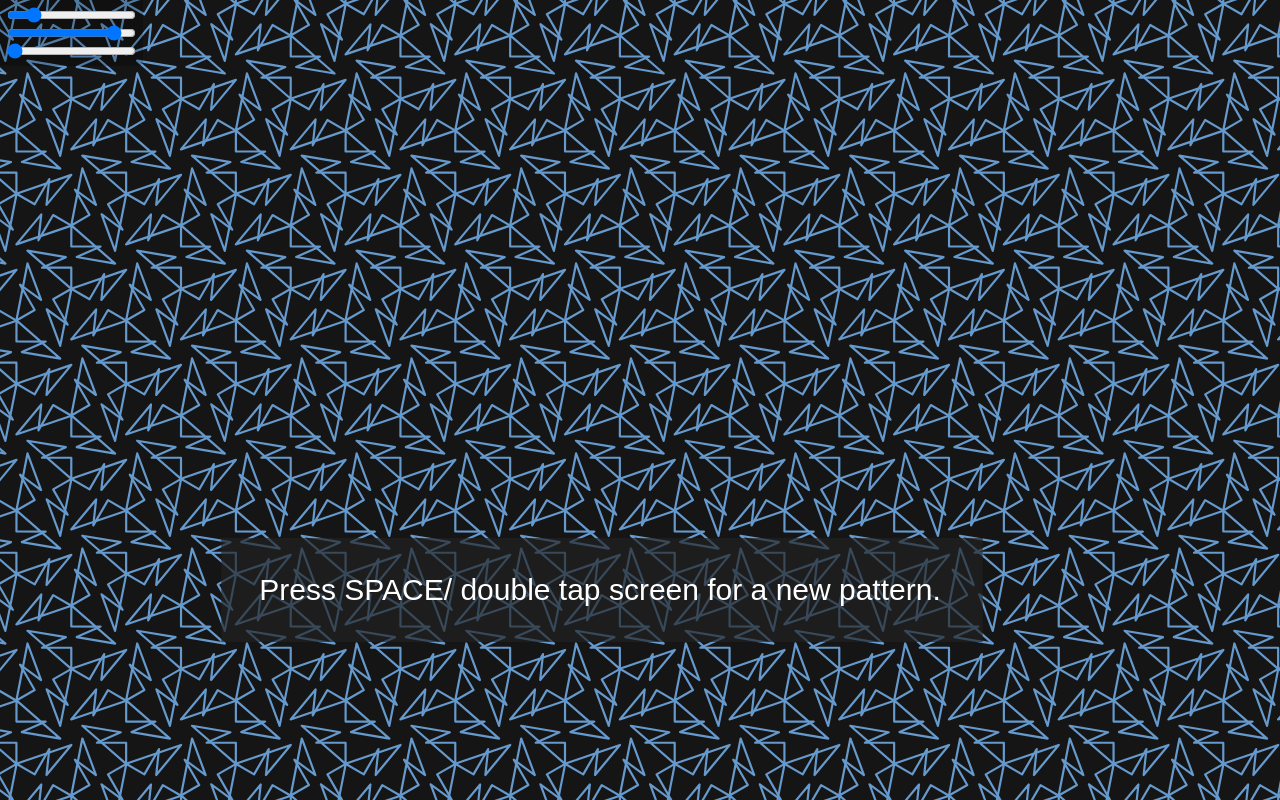
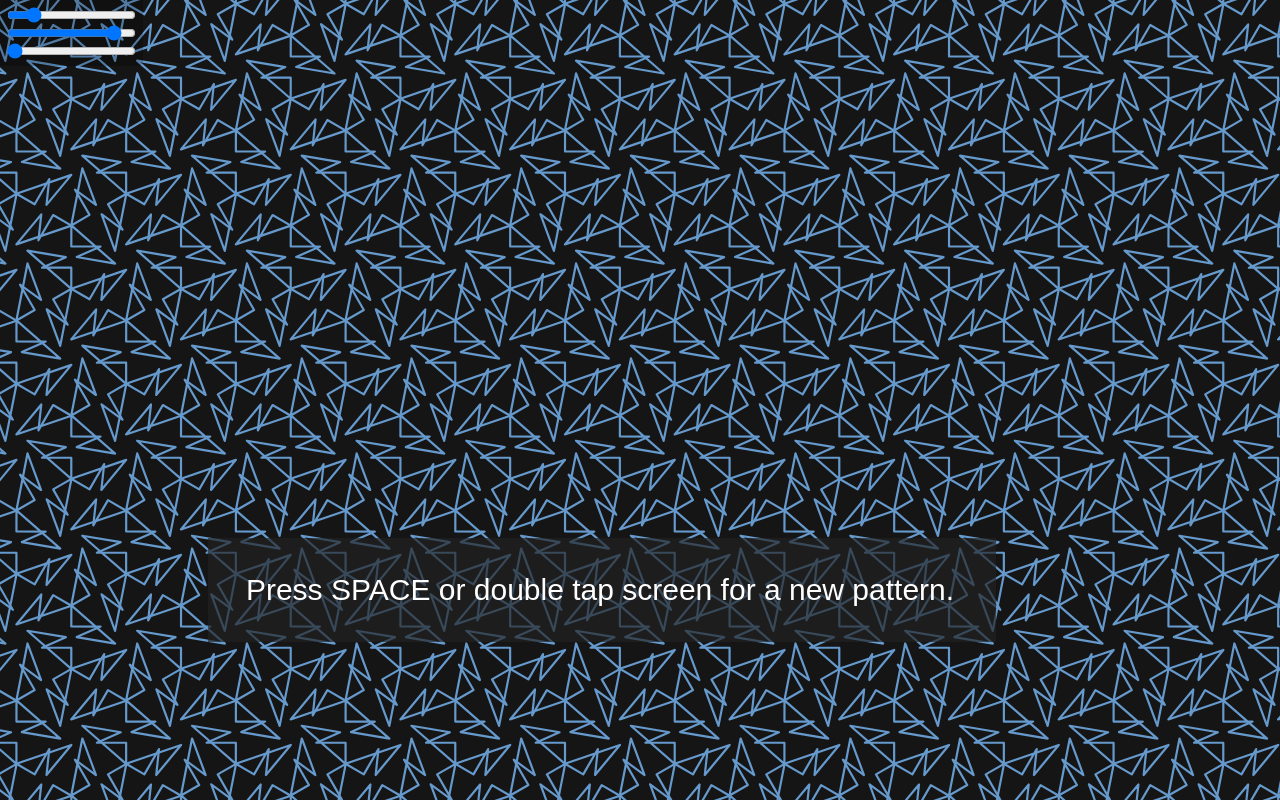
Before and after one commit to ejdowling/dowling, a plain HTML site: page geometric.html in a window 1280 px wide. Drawn offline with Linux system fonts and the light colour scheme.

Commit message:
press space or double tap

```diff
--- a/geometric.html
+++ b/geometric.html
@@ -149,7 +149,7 @@ const init = () =>{
 
     ctx.save();
     ctx.setTransform();
-    const text = "Press SPACE/ double tap screen for a new pattern.";
+    const text = "Press SPACE or double tap screen for a new pattern.";
     const metrics = ctx.measureText(text);
     ctx.fillStyle = "#222222aa";
     const padding = 40;
```
